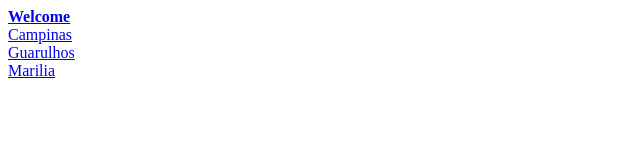
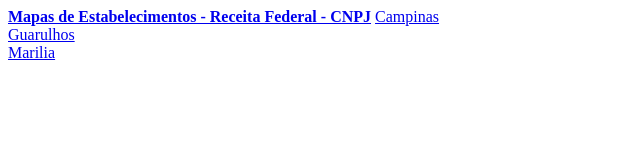
Before and after one commit to planejamentoC3/mapas, a plain HTML site: page index.html in a window 1280 px wide. Shown: the whole page, without its empty margins (0-640 px from the left). Drawn offline with Linux system fonts and the light colour scheme.

Commit message:
Update index.html

```diff
--- a/index.html
+++ b/index.html
@@ -5,7 +5,7 @@
 </head>
 <header>
 <nav>
-  <a href="index.html"><b>Welcome</b></a> <br>
+<a href="index.html"><b>Mapas de Estabelecimentos - Receita Federal - CNPJ</b></a>
 <a href="map_CAM.html">Campinas</a> <br>
 <a href="map_GRU.html">Guarulhos</a> <br>
 <a href="map_MRL.html">Marilia</a> <br>
```
